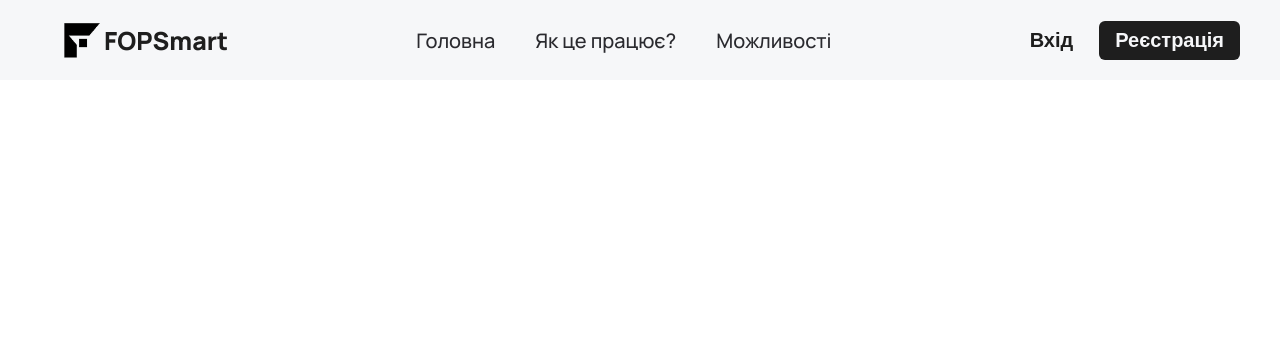
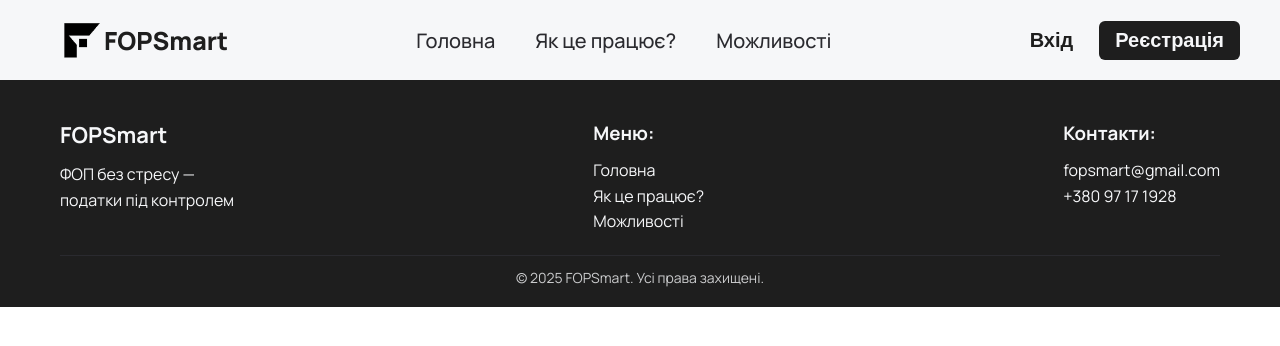
Before and after one commit to AnastasiiaBodnar/FOPsmart-frontend-web, a React (Vite) app: page / in a window 1280 px wide. Shown: the top 346 px of the page. Built offline with nearby package versions, Linux system fonts and the light colour scheme.

Commit message:
feat: add footer

```diff
--- a/src/pages/Landing/Landing.jsx
+++ b/src/pages/Landing/Landing.jsx
@@ -1,10 +1,12 @@
 import Header from "./sections/Header";
 import "./Landing.css";
+import Footer from "./sections/Footer";
 
 export default function Landing(){
     return(
         <div>
             <Header />
+            <Footer/>
         </div>
     )
 }
--- /dev/null
+++ b/src/pages/Landing/sections/Footer.css
@@ -0,0 +1,71 @@
+.footer {
+  background: var(--dark-main);
+  color: var(--background);
+  padding: 40px 60px 20px;
+  font-family: "Manrope", sans-serif;
+}
+
+.footer__container {
+  display: flex;
+  justify-content: space-between;
+  flex-wrap: wrap;
+  gap: 40px;
+  margin-bottom: 20px;
+}
+
+.footer__col h3,
+.footer__col h4 {
+  margin-bottom: 12px;
+  font-weight: 700;
+}
+
+.footer__logo {
+  font-size: 22px;
+  text-decoration: none;
+}
+
+.footer__col p,
+.footer__col a,
+.footer__col li {
+  font-size: 16px;
+  line-height: 1.6;
+}
+
+.footer__logo-link {
+  text-decoration: none;
+  color: var(--background);
+  display: inline-block;
+}
+
+.footer__logo-link:hover {
+  color: var(--accent-primary);
+}
+
+
+.footer__col ul {
+  list-style: none;
+  padding: 0;
+  margin: 0;
+}
+
+.footer__col a {
+  color: var(--background);
+  text-decoration: none;
+  transition: color 0.2s ease;
+}
+
+.footer__col a:hover {
+  color: var(--accent-primary);
+}
+
+hr {
+  border: none;
+  border-top: 1px solid var(--dark-secondary);
+  margin-bottom: 12px;
+}
+
+.footer__copy {
+  text-align: center;
+  font-size: 14px;
+  opacity: 0.8;
+}
--- /dev/null
+++ b/src/pages/Landing/sections/Footer.jsx
@@ -0,0 +1,32 @@
+import "./Footer.css";
+
+export default function Footer() {
+  return (
+    <footer className="footer">
+      <div className="footer__container">
+        <a href="/" className="footer__col footer__logo-link">
+          <h3 className="footer__logo">FOPSmart</h3>
+          <p>ФОП без стресу —<br />податки під контролем</p>
+        </a>
+
+        <div className="footer__col footer__menu">
+          <h3>Меню:</h3>
+          <ul>
+            <li><a href="#home">Головна</a></li>
+            <li><a href="#how">Як це працює?</a></li>
+            <li><a href="#features">Можливості</a></li>
+          </ul>
+        </div>
+
+        <div className="footer__col footer__contacts">
+          <h3>Контакти:</h3>
+          <a href="mailto:fopsmart@gmail.com">fopsmart@gmail.com</a><br />
+          <a href="tel:+38097171928">+380 97 17 1928</a>
+        </div>
+      </div>
+
+      <hr />
+      <p className="footer__copy">© 2025 FOPSmart. Усі права захищені.</p>
+    </footer>
+  );
+}
```
